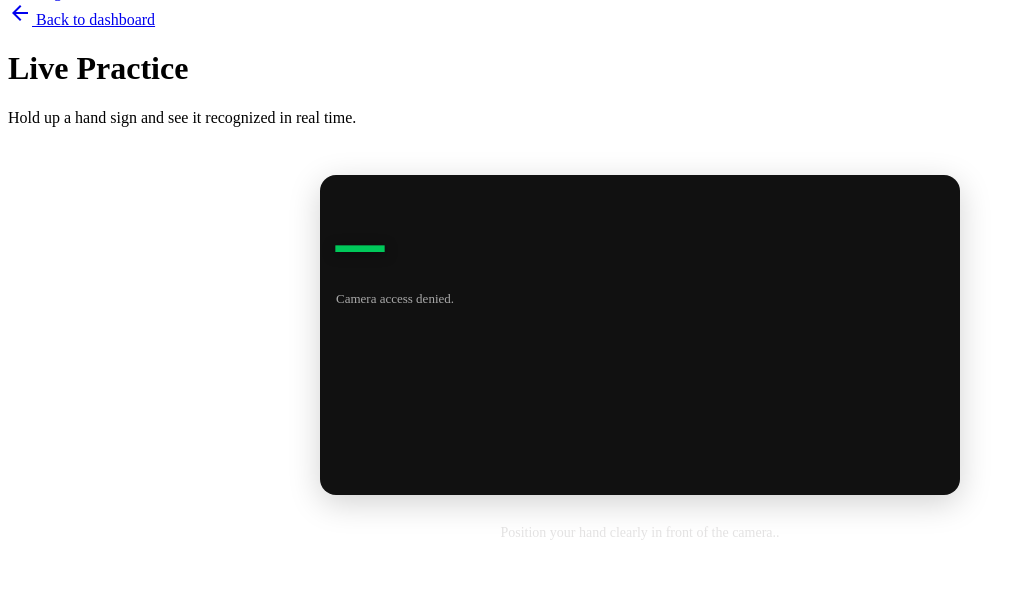
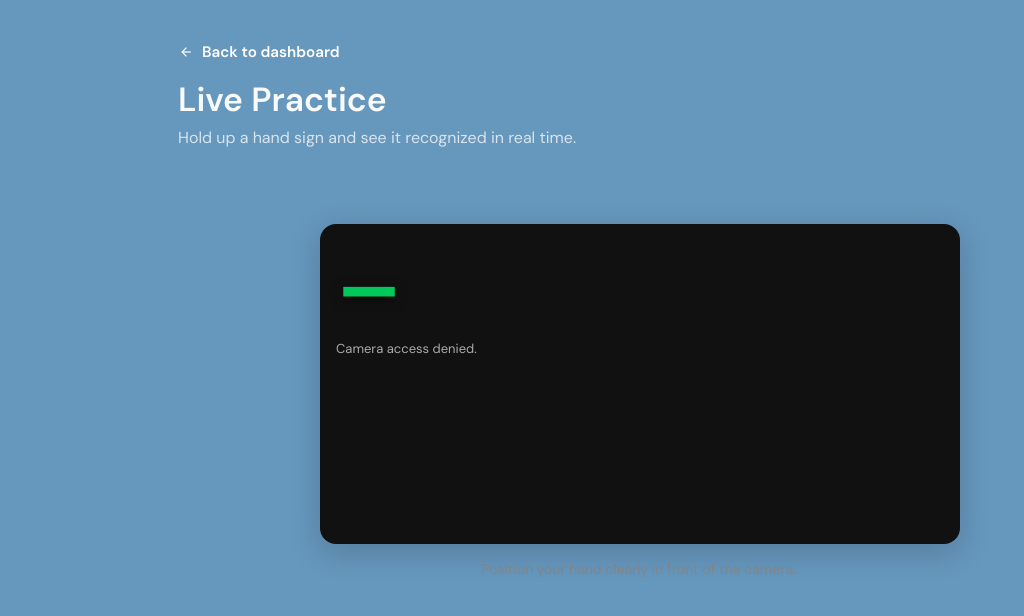
Before and after one commit to robertmullis/ASL-Learner, a Flask app: template templates/live.html in a window 1280 px wide. Shown: the part 63-679 px from the top of the page, without its empty margins (0-1024 px from the left). Run offline with Flask 3, Linux system fonts and the light colour scheme; the template is opened without the code that fills it, so the values that code supplies are empty; parts of the project's set-up code (start-up, migrations or seed data) failed here and were passed over.

Commit message:
Reverting last two commits

```diff
--- a/templates/live.html
+++ b/templates/live.html
@@ -5,9 +5,77 @@
     <title>Live Practice – Hands Talk</title>
     <link href="https://fonts.googleapis.com/css2?family=DM+Sans:wght@400;600&display=swap" rel="stylesheet">
     <link rel="stylesheet" href="https://fonts.googleapis.com/css2?family=Material+Symbols+Outlined" />
-    <link rel="stylesheet" href="{{ url_for('static', filename='css/live.css') }}">
+    <link rel="stylesheet" href="{{ url_for('static', filename='css/index.css') }}">
     <script src="{{ url_for('static', filename='js/live.js') }}" defer></script>
-
+    <style>
+        .live-wrapper {
+            display: flex;
+            flex-direction: column;
+            align-items: center;
+            gap: 16px;
+            padding: 32px 16px;
+        }
+        .video-container {
+            position: relative;
+            width: 640px;
+            max-width: 100%;
+            border-radius: 16px;
+            overflow: hidden;
+            box-shadow: 0 8px 32px rgba(0,0,0,0.18);
+            background: #111;
+        }
+        video {
+            width: 100%;
+            display: block;
+            transform: scaleX(-1); /* mirror */
+        }
+        .overlay {
+            position: absolute;
+            top: 16px;
+            left: 16px;
+            pointer-events: none;
+        }
+        .predicted-letter {
+            font-size: 96px;
+            font-weight: 700;
+            line-height: 1;
+            color: #00c85a;
+            text-shadow: 0 2px 12px rgba(0,0,0,0.5);
+            transition: color 0.2s;
+        }
+        .predicted-letter.no-hand {
+            font-size: 18px;
+            color: #888;
+        }
+        .status-bar {
+            font-size: 13px;
+            color: #aaa;
+            margin-top: 4px;
+        }
+        .tip {
+            color: #888;
+            font-size: 14px;
+            max-width: 500px;
+            text-align: center;
+        }
+        .back-link {
+            display: inline-flex;
+            align-items: center;
+            gap: 8px;
+            color: #fff;
+            text-decoration: none;
+            font-size: 0.95rem;
+            font-weight: 600;
+            margin-bottom: 16px;
+            transition: color 0.2s;
+        }
+        .back-link:hover {
+            color: #00c85a;
+        }
+        .back-link .material-symbols-outlined {
+            font-size: 1rem;
+        }
+    </style>
 </head>
 <body>
     <header>
```
